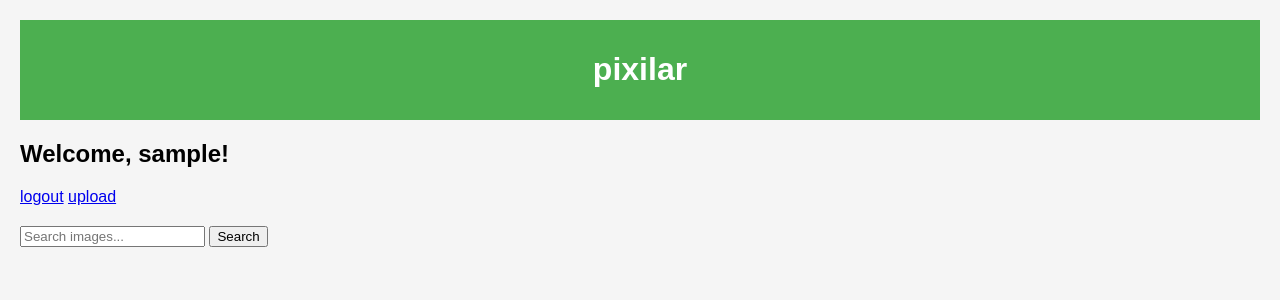
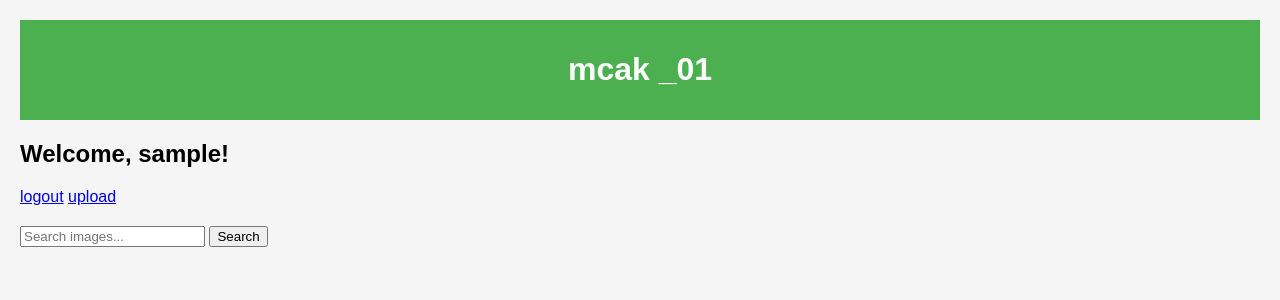
Before and after one commit to Aswin-00/pixilar_v01, a Django app: page / in a window 1280 px wide. Shown: the top 300 px of the page. Run offline with Django 5.2, Linux system fonts and the light colour scheme; the visitor is signed in with stand-in values (Sample User, id 1); data that the repository does not hold is empty; parts of the project's set-up code (start-up, migrations or seed data) failed here and were passed over; some libraries are stand-ins or nearby versions.

Commit message:
teset_01

```diff
--- a/myapp/templates/index.html
+++ b/myapp/templates/index.html
@@ -3,7 +3,7 @@
 <head>
     <meta charset="UTF-8">
     <meta name="viewport" content="width=device-width, initial-scale=1.0">
-    <title>Index Page</title>
+    <title>make a change</title>
     <style>
         body {
             font-family: Arial, sans-serif;
@@ -51,7 +51,7 @@
 </head>
 <body>
     <header>
-        <h1>pixilar</h1>
+        <h1>mcak _01</h1>
     </header>
 
     <main>
```
